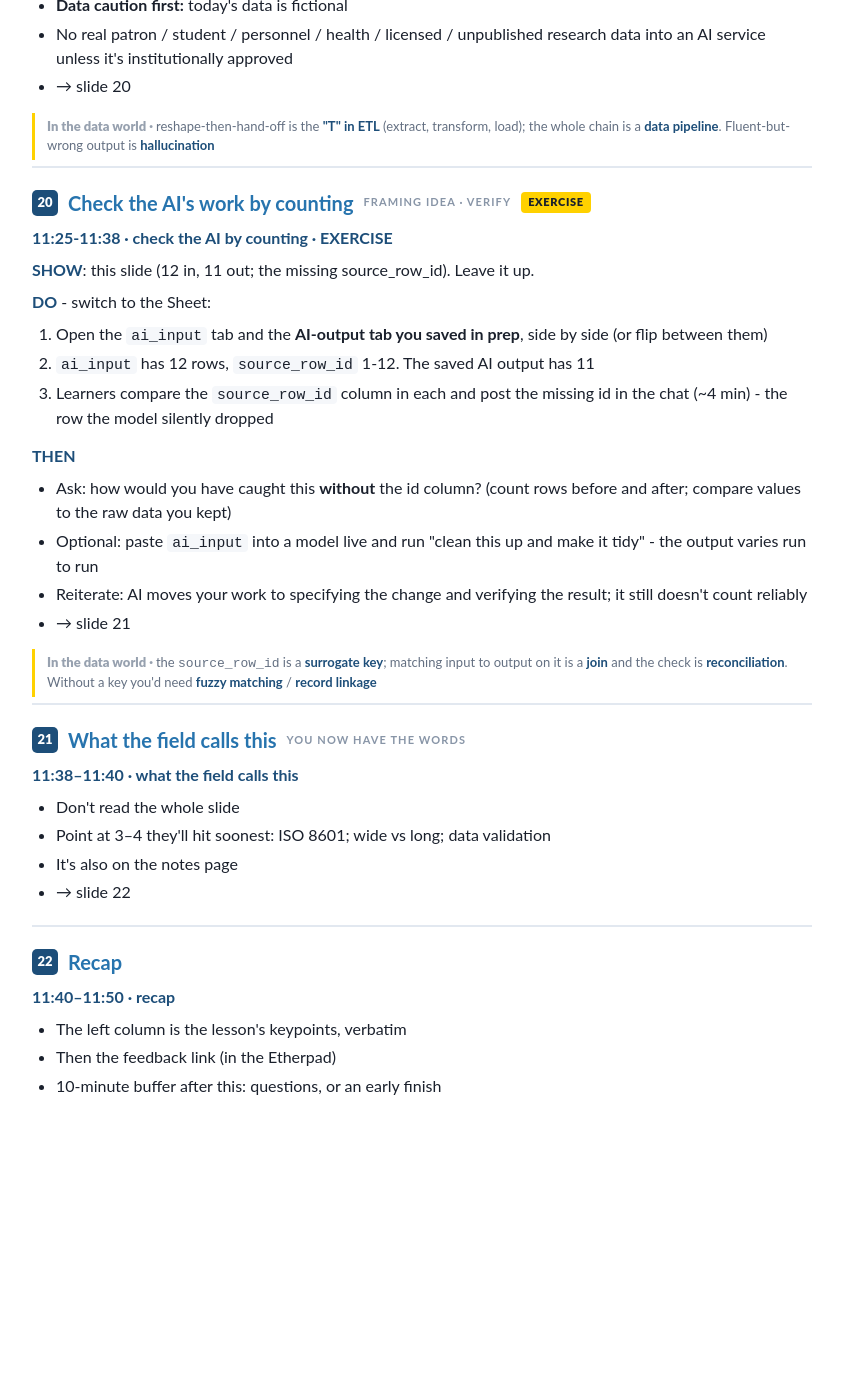
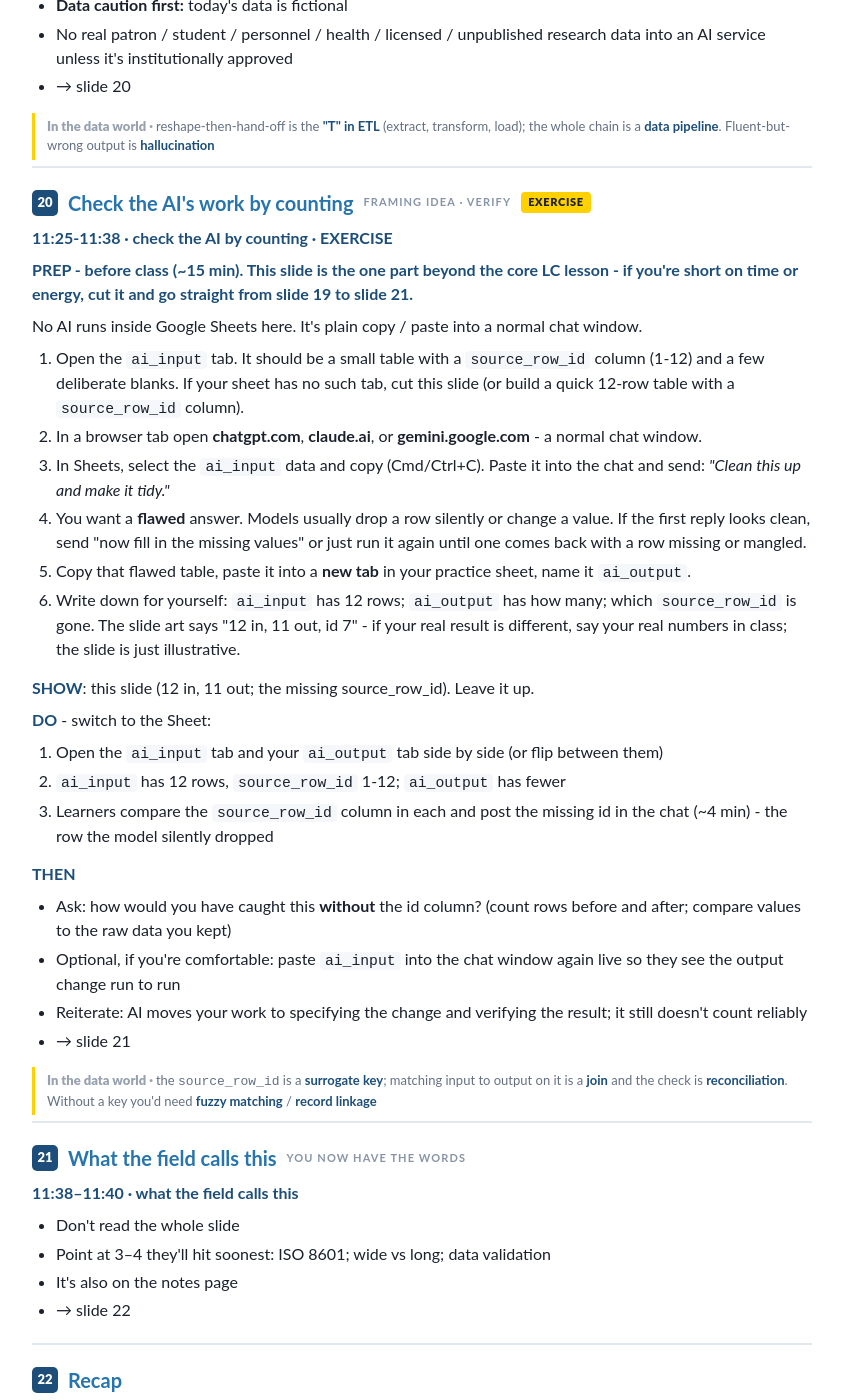
Before and after one commit to jt14den/2026-09-08-uc-carpentries, a Jekyll site: the page slides/tidy-data/script.html, which Jekyll copies as it is, in a window 1280 px wide and 1400 px high, scrolled down 8730 px. Shown: the whole window, without its empty margins (218-1061 px from the left). Built offline with Jekyll 4.4.1, drawn with Linux system fonts in a browser that asks for light colours; before the commit the page ends 9928 px from its top, so only the background shows below that; some of the changed text lies outside the part shown.

Commit message:
Tidy Data slide 20: spell out the AI-exercise prep as plain copy/paste
No AI runs inside Google Sheets. Prep is: copy ai_input, paste into
chatgpt.com / claude.ai / gemini.google.com, ask "clean this up and make
it tidy", keep re-running until you get a flawed result, paste it into a
new ai_output tab. Front-loaded a clear "cut this slide if short on
time" - it's the only piece beyond the core LC lesson.

Co-Authored-By: Claude Sonnet 5 <noreply@anthropic.com>
Claude-Session: https://claude.ai/code/session_01K3AfSmCsy5xZwtnXQua8QA

```diff
--- a/slides/tidy-data/script.html
+++ b/slides/tidy-data/script.html
@@ -27,9 +27,8 @@
 </style></head><body>
 <div class="wrap">
 <h1>Tidy Data - instructor script</h1>
-<p class="sub">Everything you need to teach the session, in order. Times are clock time (PT); the session runs 9:00 am - 12:00 pm. Keep this on a second screen and the <a href="./">deck</a> on the shared one. Each demo/exercise slide reads <b>SHOW</b> (what's on the slide) then <b>DO</b> (the steps) then <b>THEN</b> (debrief + which slide next).</p>
+<p class="sub">Everything you need to teach the session, in order. Times are clock time (PT); the session runs 9:00 am - 12:00 pm. Keep this on a second screen and the <a href="./">deck</a> on the shared one. Each demo/exercise slide reads <b>SHOW</b> then <b>DO</b> then <b>THEN</b>.</p>
 <div class="topnav"><a href="#s1">1</a> · <a href="#s2">2</a> · <a href="#s3">3</a> · <a href="#s4">4</a> · <a href="#s5">5</a> · <a href="#s6">6</a> · <a href="#s7">7</a> · <a href="#s8">8</a> · <a href="#s9">9</a> · <a href="#s10">10</a> · <a href="#s11">11</a> · <a href="#s12">12</a> · <a href="#s13">13</a> · <a href="#s14">14</a> · <a href="#s15">15</a> · <a href="#s16">16</a> · <a href="#s17">17</a> · <a href="#s18">18</a> · <a href="#s19">19</a> · <a href="#s20">20</a> · <a href="#s21">21</a> · <a href="#s22">22</a></div>
-
 <article id="preflight" style="border-top:none;background:var(--panel);border-radius:10px;padding:18px 22px;">
   <header><span class="n" style="background:#C53030;">!</span><h2 style="color:#C53030;">Before you teach - check these</h2></header>
   <div class="note">
@@ -38,7 +37,7 @@
       <li>Tabs present: <code>2016_messy</code> <code>2017_messy</code> <code>dates</code> <code>checkpoint_clean</code> <code>checkpoint_combined</code> <code>ai_input</code> <code>Notes</code></li>
       <li>Open <code>2016_messy</code>: RDM training is the <b>left</b> table, Open access the <b>right</b>. Note which row is grey / carries the "cancelled" note, and which row has the 1900 date</li>
       <li><code>checkpoint_combined</code> really is 2016 + 2017 cleaned + a <code>year</code> column (your row-count check depends on it)</li>
-      <li><b>AI-output tab built</b>: run "clean this up and make it tidy" on <code>ai_input</code>, paste a version that dropped a row into its own tab, note the counts. No time? cut slide 20</li>
+      <li><b>Build the <code>ai_output</code> tab for slide 20</b> - the full steps are in slide 20's PREP block below. ~15 min. No time? cut slide 20</li>
       <li><b>Run the slide-14 CSV round-trip once yourself</b> - Google Sheets may not match the Excel lesson text exactly</li>
       <li>Etherpad populated (<code>files/tidy-data-etherpad.txt</code>), practice-sheet <code>/copy</code> link pinned at the top</li>
       <li>Your Sheet's <b>Locale</b> set on purpose (<code>File &#9656; Settings &#9656; Locale</code>)</li>
@@ -48,7 +47,6 @@
     <p><b>If a demo goes sideways:</b> "Grab <code>checkpoint_clean</code> and follow along from there," and move on. You have a 10-minute buffer, not 30.</p>
   </div>
 </article>
-
 <article id="s1">
   <header><span class="n">1</span><h2>Tidy Data</h2></header>
   <div class="note"><p><b>Open <code>script.html</code> (link, bottom-right of this slide) on a second screen for the full per-slide script. Reveal's own presenter view (S) is unreliable from a CDN.</b></p>
@@ -339,17 +337,27 @@
 </article><article id="s20">
   <header><span class="n">20</span><h2>Check the AI&#x27;s work by counting</h2><span class="tag">Framing idea · verify</span><span class="b exercise">exercise</span></header>
   <div class="note"><p><b>11:25-11:38 · check the AI by counting · EXERCISE</b></p>
+      <p><b>PREP - before class (~15 min). This slide is the one part beyond the core LC lesson - if you're short on time or energy, cut it and go straight from slide 19 to slide 21.</b></p>
+      <p>No AI runs inside Google Sheets here. It's plain copy / paste into a normal chat window.</p>
+      <ol>
+        <li>Open the <code>ai_input</code> tab. It should be a small table with a <code>source_row_id</code> column (1-12) and a few deliberate blanks. If your sheet has no such tab, cut this slide (or build a quick 12-row table with a <code>source_row_id</code> column).</li>
+        <li>In a browser tab open <b>chatgpt.com</b>, <b>claude.ai</b>, or <b>gemini.google.com</b> - a normal chat window.</li>
+        <li>In Sheets, select the <code>ai_input</code> data and copy (Cmd/Ctrl+C). Paste it into the chat and send: <i>"Clean this up and make it tidy."</i></li>
+        <li>You want a <b>flawed</b> answer. Models usually drop a row silently or change a value. If the first reply looks clean, send "now fill in the missing values" or just run it again until one comes back with a row missing or mangled.</li>
+        <li>Copy that flawed table, paste it into a <b>new tab</b> in your practice sheet, name it <code>ai_output</code>.</li>
+        <li>Write down for yourself: <code>ai_input</code> has 12 rows; <code>ai_output</code> has how many; which <code>source_row_id</code> is gone. The slide art says "12 in, 11 out, id 7" - if your real result is different, say your real numbers in class; the slide is just illustrative.</li>
+      </ol>
       <p><b>SHOW</b>: this slide (12 in, 11 out; the missing source_row_id). Leave it up.</p>
       <p><b>DO</b> - switch to the Sheet:</p>
       <ol>
-        <li>Open the <code>ai_input</code> tab and the <b>AI-output tab you saved in prep</b>, side by side (or flip between them)</li>
-        <li><code>ai_input</code> has 12 rows, <code>source_row_id</code> 1-12. The saved AI output has 11</li>
+        <li>Open the <code>ai_input</code> tab and your <code>ai_output</code> tab side by side (or flip between them)</li>
+        <li><code>ai_input</code> has 12 rows, <code>source_row_id</code> 1-12; <code>ai_output</code> has fewer</li>
         <li>Learners compare the <code>source_row_id</code> column in each and post the missing id in the chat (~4 min) - the row the model silently dropped</li>
       </ol>
       <p><b>THEN</b></p>
       <ul>
         <li>Ask: how would you have caught this <b>without</b> the id column? (count rows before and after; compare values to the raw data you kept)</li>
-        <li>Optional: paste <code>ai_input</code> into a model live and run "clean this up and make it tidy" - the output varies run to run</li>
+        <li>Optional, if you're comfortable: paste <code>ai_input</code> into the chat window again live so they see the output change run to run</li>
         <li>Reiterate: AI moves your work to specifying the change and verifying the result; it still doesn't count reliably</li>
         <li>&rarr; slide 21</li>
       </ul></div>
```
Also changed, not shown: slides/tidy-data/SCRIPT.md (+16 -7 lines), slides/tidy-data/index.html (+13 -3 lines).
